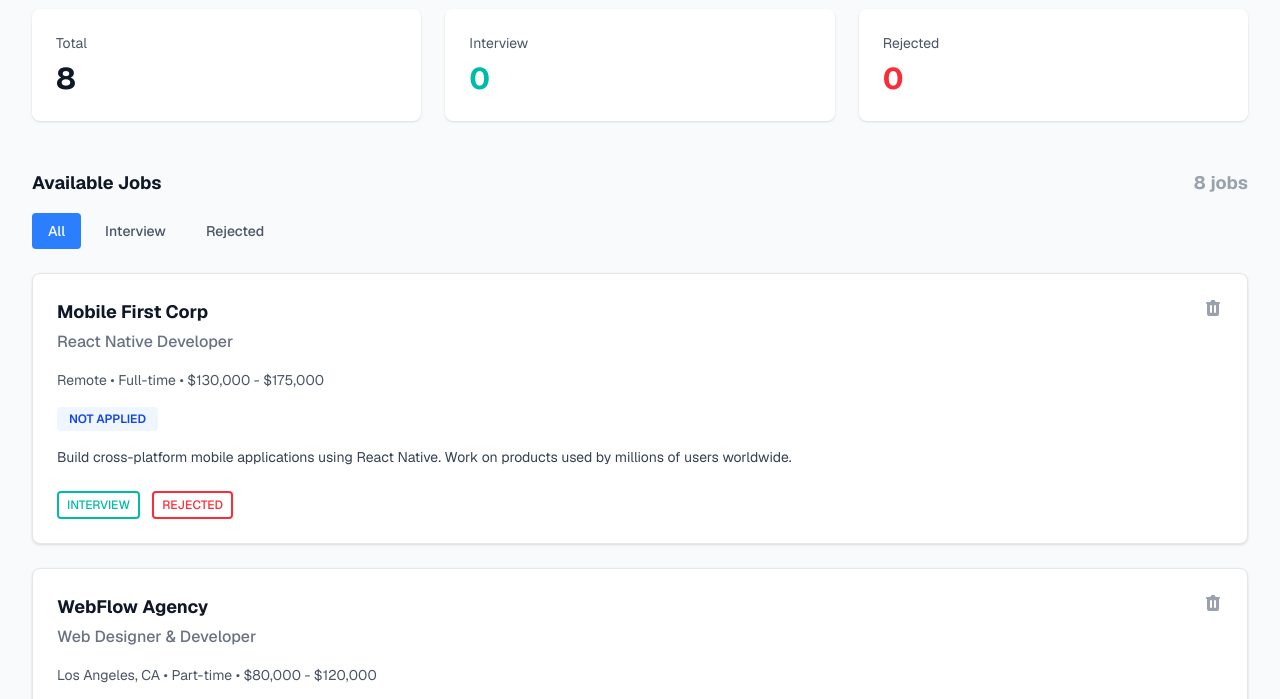
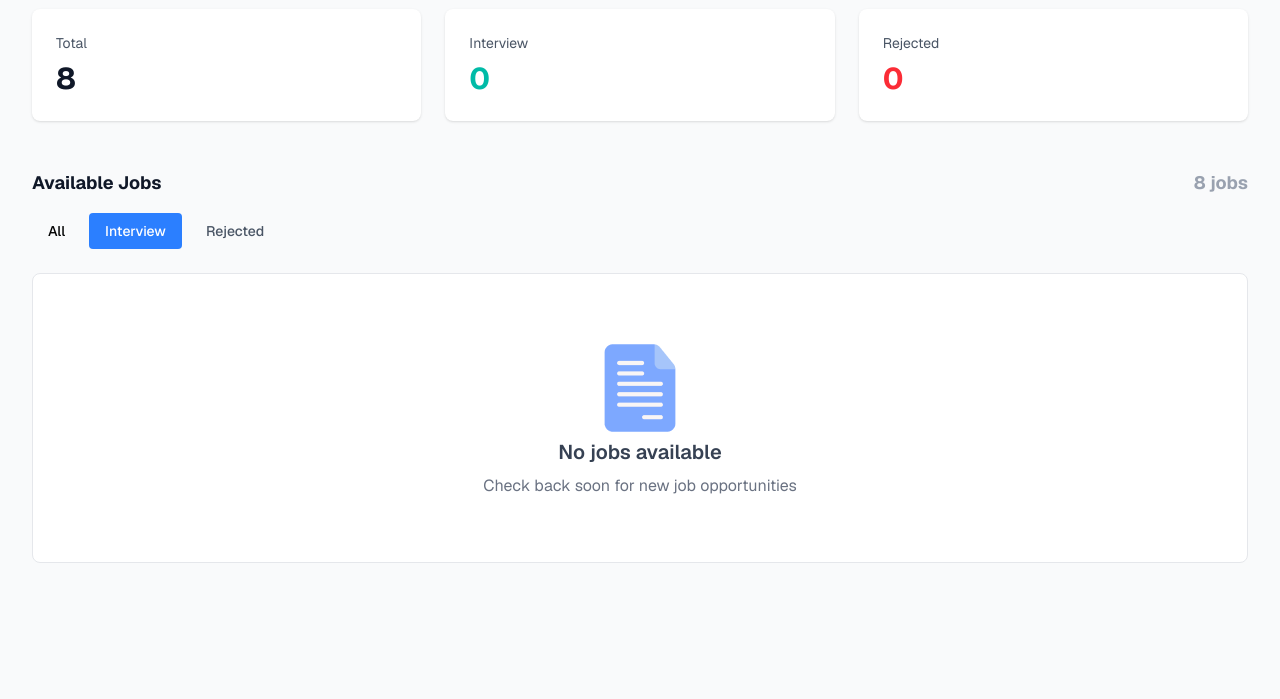
Before and after one commit to FarhadNuri/Job-Application-Tracker, a plain HTML site: page index.html in a window 1280 px wide. Both pictures are taken after a click on the button "Interview". Shown: the part 91-790 px from the top of the page. Drawn offline with nearby package versions, Linux system fonts and the light colour scheme.

Commit message:
Added the tab swithing functionality

```diff
--- a/index.html
+++ b/index.html
@@ -87,6 +87,7 @@
     <script src="script/jobCard.js"></script>
 
     <script src="script/display.js"></script>
+    <script src="script/tabs.js"></script>
     <script src="script/app.js"></script>
 </body>
 
--- a/script/app.js
+++ b/script/app.js
@@ -1 +1,2 @@
 showAllJobs();
+setupTabButtons();
--- a/script/display.js
+++ b/script/display.js
@@ -14,5 +14,31 @@ function showAllJobs() {
       allContainer.appendChild(jobCard);
     }
   }
+  showHideEmptyMessages();
+}
 
+function showHideEmptyMessages() {
+  const allContainer = document.getElementById("allJobsContainer");
+  const allEmpty = document.getElementById("allEmpty");
+  if (allContainer.children.length === 0) {
+    allEmpty.classList.remove("hidden");
+  } else {
+    allEmpty.classList.add("hidden");
+  }
+
+  const interviewContainer = document.getElementById("interviewJobsContainer");
+  const interviewEmpty = document.getElementById("interviewEmpty");
+  if (interviewContainer.children.length === 0) {
+    interviewEmpty.classList.remove("hidden");
+  } else {
+    interviewEmpty.classList.add("hidden");
+  }
+
+  const rejectedContainer = document.getElementById("rejectedJobsContainer");
+  const rejectedEmpty = document.getElementById("rejectedEmpty");
+  if (rejectedContainer.children.length === 0) {
+    rejectedEmpty.classList.remove("hidden");
+  } else {
+    rejectedEmpty.classList.add("hidden");
+  }
 }
--- /dev/null
+++ b/script/tabs.js
@@ -0,0 +1,55 @@
+function setupTabButtons() {
+    const allTabBtn = document.querySelector('[data-tab="all"]');
+    const interviewTabBtn = document.querySelector('[data-tab="interview"]');
+    const rejectedTabBtn = document.querySelector('[data-tab="rejected"]');
+
+    allTabBtn.addEventListener("click", function () {
+        switchToTab("all");
+    });
+
+    interviewTabBtn.addEventListener("click", function () {
+        switchToTab("interview");
+    });
+
+    rejectedTabBtn.addEventListener("click", function () {
+        switchToTab("rejected");
+    });
+}
+
+
+function switchToTab(tabName) {
+
+    const allTabBtn = document.querySelector('[data-tab="all"]');
+    const interviewTabBtn = document.querySelector('[data-tab="interview"]');
+    const rejectedTabBtn = document.querySelector('[data-tab="rejected"]');
+
+    allTabBtn.classList.remove("active", "bg-blue-500", "text-white");
+    interviewTabBtn.classList.remove("active", "bg-blue-500", "text-white");
+    rejectedTabBtn.classList.remove("active", "bg-blue-500", "text-white");
+
+    if (tabName === "all") {
+        allTabBtn.classList.add("active", "bg-blue-500", "text-white");
+    } else if (tabName === "interview") {
+        interviewTabBtn.classList.add("active", "bg-blue-500", "text-white");
+    } else if (tabName === "rejected") {
+        rejectedTabBtn.classList.add("active", "bg-blue-500", "text-white");
+    }
+
+    const allTab = document.getElementById("allTab");
+    const interviewTab = document.getElementById("interviewTab");
+    const rejectedTab = document.getElementById("rejectedTab");
+
+    allTab.classList.add("hidden");
+    interviewTab.classList.add("hidden");
+    rejectedTab.classList.add("hidden");
+
+    if (tabName === "all") {
+        allTab.classList.remove("hidden");
+    } else if (tabName === "interview") {
+        interviewTab.classList.remove("hidden");
+    } else if (tabName === "rejected") {
+        rejectedTab.classList.remove("hidden");
+    }
+
+
+}
```
